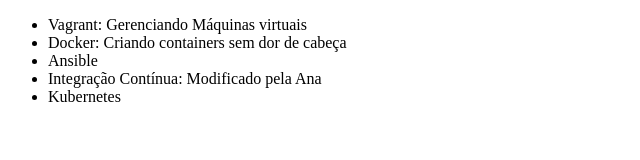
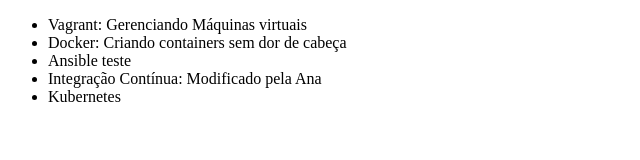
Before and after one commit to KaliuD/alura-git, a plain HTML site: page index.html in a window 1280 px wide. Shown: the full height of the page, 0-640 px from the left. Drawn offline with Linux system fonts and the light colour scheme.

Commit message:
Adicionando teste

```diff
--- a/index.html
+++ b/index.html
@@ -8,7 +8,7 @@
     <ul>
         <li>Vagrant: Gerenciando Máquinas virtuais</li>
         <li>Docker: Criando containers sem dor de cabeça</li>
-        <li>Ansible</li>
+        <li>Ansible teste</li>
         <li>Integração Contínua: Modificado pela Ana</li>
         <li>Kubernetes</li>
     </ul>
```
